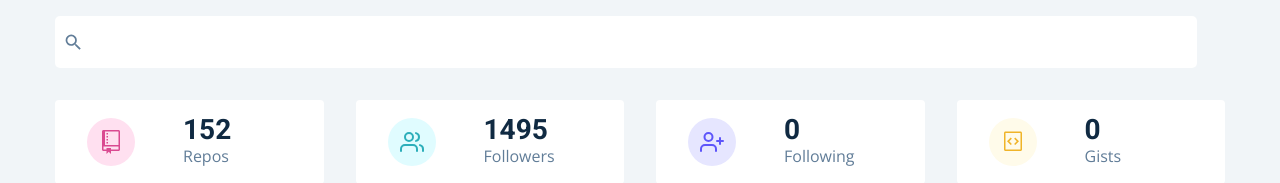
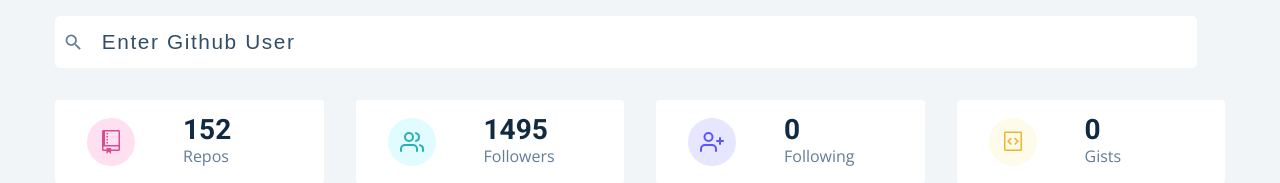
Before and after one commit to MuhammadTurkmen/Search-Github-Users-React, a React (Create React App) app: page / in a window 1280 px wide. Shown: the top 183 px of the page. Built offline with nearby package versions, Linux system fonts and the light colour scheme.

Commit message:
adding placeholder

```diff
--- a/src/components/Search.js
+++ b/src/components/Search.js
@@ -13,7 +13,7 @@ const Search = () => {
       <form onSubmit={handleSubmit}>
         <div className='form-control'>
           <MdSearch />
-          <input type='text' />
+          <input type='text' placeholder='enter github user'/>
         </div>
       </form>
     </Wrapper>
```
